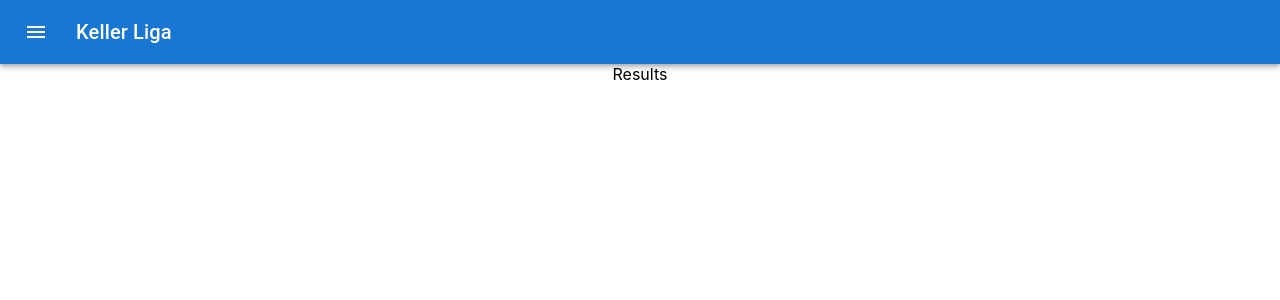
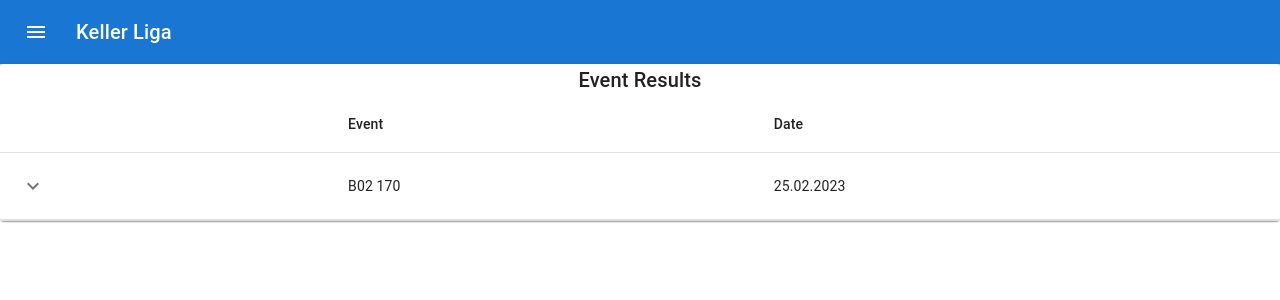
Before and after one commit to ChillySpiral/DartsLeague, a React (Create React App) app: page /results in a window 1280 px wide. Shown: the top 300 px of the page. Built offline with nearby package versions, Linux system fonts and the light colour scheme.

Commit message:
Added Result Page

```diff
--- a/src/pages/Games.tsx
+++ b/src/pages/Games.tsx
@@ -3,7 +3,7 @@ import React from "react";
 function Games() {
   return (
     <div>
-        Games
+        Coming soon
     </div>
   );
 }
--- a/src/pages/Home.tsx
+++ b/src/pages/Home.tsx
@@ -12,6 +12,7 @@ function createEventData(name: string, legs: number,){
   return {name, legs}
 }
 
+//Add Event Results here
 const gameResults = [
   [createEventData("Niki", 6), createEventData("Rubik", 6), createEventData("Christian", 4), createEventData("Max", 2), createEventData("Matthias", 0), createEventData("Shoti", -6), createEventData("Manuel", -6), createEventData("Lukas", -6)],
 ]
@@ -63,10 +64,10 @@ export default function BasicTable() {
       <Table sx={{ minWidth: 200 }} aria-label="simple table">
         <TableHead>
           <TableRow>
-            <TableCell>Spieler</TableCell>
-            <TableCell align="right">Punkte</TableCell>
-            <TableCell align="right">Leg Differenz</TableCell>
-            <TableCell align="right">Events gewonnen</TableCell>
+            <TableCell>Player</TableCell>
+            <TableCell align="right">Points</TableCell>
+            <TableCell align="right">Leg Difference</TableCell>
+            <TableCell align="right">Events won</TableCell>
           </TableRow>
         </TableHead>
         <TableBody>
--- a/src/pages/Results.tsx
+++ b/src/pages/Results.tsx
@@ -1,11 +1,119 @@
-import React from "react";
+import * as React from 'react';
+import Box from '@mui/material/Box';
+import Collapse from '@mui/material/Collapse';
+import IconButton from '@mui/material/IconButton';
+import Table from '@mui/material/Table';
+import TableBody from '@mui/material/TableBody';
+import TableCell from '@mui/material/TableCell';
+import TableContainer from '@mui/material/TableContainer';
+import TableHead from '@mui/material/TableHead';
+import TableRow from '@mui/material/TableRow';
+import Typography from '@mui/material/Typography';
+import Paper from '@mui/material/Paper';
+import KeyboardArrowDownIcon from '@mui/icons-material/KeyboardArrowDown';
+import KeyboardArrowUpIcon from '@mui/icons-material/KeyboardArrowUp';
 
-function Results() {
+function createResultEntries(name: string, wins: number, draws: number, losses: number, legsWon: number, legsLost: number, points: number){
+  var legs : string = legsWon + "/" + legsLost;
+  var dif : number = legsWon - legsLost;
+  return {Name: name, Wins: wins, Draws: draws, Losses: losses, Legs: legs, Dif: dif, Points: points}
+}
+//Insert Result data here
+const data_rows = [[createResultEntries("Niki", 4, 2, 1, 10, 4, 14), createResultEntries("Rubik", 4, 2, 1, 10, 4, 14), createResultEntries("Christian", 3, 3, 1, 9, 5, 12), createResultEntries("Max", 2, 4, 1, 8, 6, 10), createResultEntries("Matthias", 2, 3, 2, 7, 7, 9), createResultEntries("Shoti", 1, 2, 4, 4, 10, 5), createResultEntries("Manuel", 1, 2, 4, 4, 10, 5), createResultEntries("Lukas", 0, 4, 3, 4, 10, 4)]];
+
+function createData(name: string, date: string, eventNumber: number){
+  var data = data_rows[eventNumber];
+  return {name: "B02 170", date: "25.02.2023", data};
+}
+
+
+function Row(props: { row: ReturnType<typeof createData> }) {
+  const { row } = props;
+  const [open, setOpen] = React.useState(false);
+
   return (
-    <div>
-        Results
-    </div>
+    <React.Fragment>
+      <TableRow sx={{ '& > *': { borderBottom: 'unset' } }}>
+        <TableCell>
+          <IconButton
+            aria-label="expand row"
+            size="small"
+            onClick={() => setOpen(!open)}
+          >
+            {open ? <KeyboardArrowUpIcon /> : <KeyboardArrowDownIcon />}
+          </IconButton>
+        </TableCell>
+        <TableCell component="th" scope="row">
+          {row.name}
+        </TableCell>
+        <TableCell>{row.date}</TableCell>
+      </TableRow>
+      <TableRow>
+        <TableCell style={{ paddingBottom: 0, paddingTop: 0 }} colSpan={6}>
+          <Collapse in={open} timeout="auto" unmountOnExit>
+            <Box sx={{ margin: 1 }}>
+              <Typography variant="h6" gutterBottom component="div">
+                Results
+              </Typography>
+              <Table size="small" aria-label="purchases">
+                <TableHead>
+                  <TableRow>
+                    <TableCell>Player</TableCell>
+                    <TableCell>W</TableCell>
+                    <TableCell>D</TableCell>
+                    <TableCell>L</TableCell>
+                    <TableCell>+/-</TableCell>
+                    <TableCell>Dif</TableCell>
+                    <TableCell>Pts</TableCell>
+                  </TableRow>
+                </TableHead>
+                <TableBody>
+                  {row.data.map((historyRow) => (
+                    <TableRow key={historyRow.Name}>
+                      <TableCell>{historyRow.Name}</TableCell>
+                      <TableCell>{historyRow.Wins}</TableCell>
+                      <TableCell>{historyRow.Draws}</TableCell>
+                      <TableCell>{historyRow.Losses}</TableCell>
+                      <TableCell>{historyRow.Legs}</TableCell>
+                      <TableCell>{historyRow.Dif}</TableCell>
+                      <TableCell>{historyRow.Points}</TableCell>
+                    </TableRow>
+                  ))}
+                </TableBody>
+              </Table>
+            </Box>
+          </Collapse>
+        </TableCell>
+      </TableRow>
+    </React.Fragment>
   );
 }
 
-export default Results;
+//Data to be inserted here
+const rows = [
+  createData("Event One", "25.02.2023", 0),
+];
+
+export default function CollapsibleTable() {
+  return (
+    <TableContainer component={Paper}>
+    <Typography variant="h6" component="div">
+      Event Results
+    </Typography>
+      <Table aria-label="collapsible table">
+        <TableHead>
+          <TableRow>
+            <TableCell />
+            <TableCell>Event</TableCell>
+            <TableCell>Date</TableCell>
+          </TableRow>
+        </TableHead>
+        <TableBody>
+          {rows.map((row) => (
+            <Row key={row.name} row={row} />
+          ))}
+        </TableBody>
+      </Table>
+    </TableContainer>
+  );
+}
```
